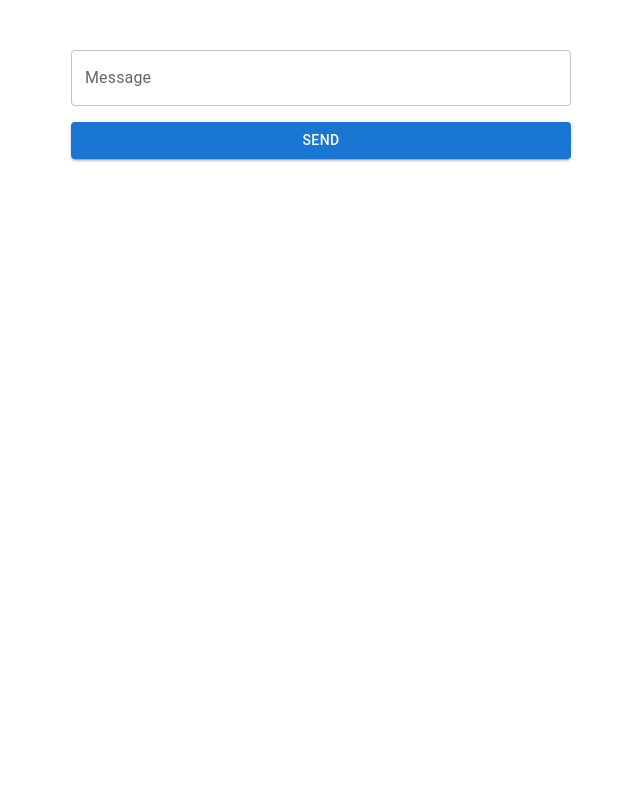
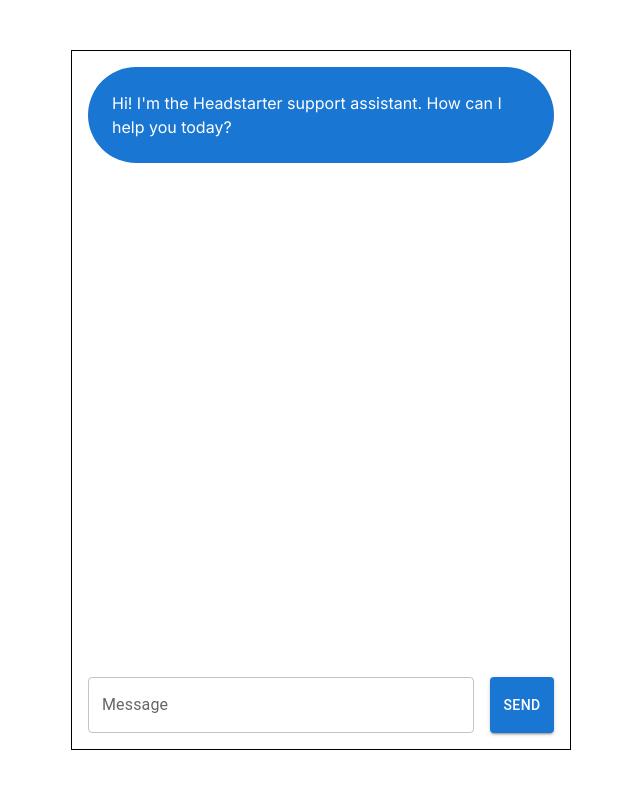
Before and after one commit to chandolusravya/AI_Customer_Support, a Next.js app in the folder customer-chat-support/: page / in a window 1280 px wide. Shown: the top 788 px of the page, without its empty margins (319-959 px from the left). Built offline with nearby package versions, Linux system fonts and the light colour scheme.

Commit message:
Add tailwind css and implement basic chat ui
Signed-off-by: maishaSupritee <maisha.sup@gmail.com>

```diff
--- a/customer-chat-support/app/api/chat/route.js
+++ b/customer-chat-support/app/api/chat/route.js
@@ -1,5 +1,5 @@
-import {NextResponse} from 'next/server'
-import OpenAI from "openai"
+import { NextResponse } from "next/server";
+import OpenAI from "openai";
 
 const systemPrompt = `System Prompt for Headstarter Customer Support AI
 
@@ -62,19 +62,19 @@
 
 End of Prompt
 
-Remember: Always maintain a friendly and helpful demeanor, and strive to provide clear, concise, and accurate information to ensure a positive user experience on Headstarter.`
+Remember: Always maintain a friendly and helpful demeanor, and strive to provide clear, concise, and accurate information to ensure a positive user experience on Headstarter.`;
 
 export async function POST(req) {
-    const openai = new OpenAI()
-    const data = await req.json()
+  const openai = new OpenAI();
+  const data = await req.json();
 
-    const completion = await openai.chat.completions.create({
-        messages: [{"role": "system", "content":  systemPrompt},...data],
-        model: "gpt-4o-mini",
-      });
+  const completion = await openai.chat.completions.create({
+    messages: [{ role: "system", content: systemPrompt }, ...data], //put all the content of the chat in the data array
+    model: "gpt-4o-mini",
+  });
 
-    return NextResponse.json(
-        {message: completion.choices[0].message.content},
-        {status: 200},
-    )
+  return NextResponse.json(
+    { message: completion.choices[0].message.content },
+    { status: 200 } //status 200 means everything is okay
+  );
 }
--- a/customer-chat-support/app/globals.css
+++ b/customer-chat-support/app/globals.css
@@ -1,3 +1,6 @@
+@tailwind base;
+@tailwind components;
+@tailwind utilities;
 * {
   box-sizing: border-box;
   padding: 0;
--- a/customer-chat-support/app/layout.js
+++ b/customer-chat-support/app/layout.js
@@ -4,8 +4,9 @@
 const inter = Inter({ subsets: ["latin"] });
 
 export const metadata = {
-  title: "Create Next App",
-  description: "Generated by create next app",
+  title: "Headstarter Customer Support AI",
+  description:
+    "Customer support AI for Headstarter, an interview practice platform.",
 };
 
 export default function RootLayout({ children }) {
--- a/customer-chat-support/app/page.js
+++ b/customer-chat-support/app/page.js
@@ -1,46 +1,101 @@
-"use client"
+"use client";
 import { Box, Stack, TextField, Button } from "@mui/material";
-import { useState } from "react"
+import { useState } from "react";
 
 export default function Home() {
-  const [ messages, setMessages ] = useState([
-    { role: 'assistant', content: `Hi! I'm the Headstarter support assistant. How can I help you today?`},
-  ])
+  const [messages, setMessages] = useState([
+    {
+      role: "assistant",
+      content:
+        "Hi! I'm the Headstarter support assistant. How can I help you today?",
+    },
+  ]);
+  const [message, setMessage] = useState("");
+
+  const sendMessage = async () => {
+    setMessage(""); //empty out the message input field as soon as we send a message
+    setMessages((messages) => [
+      //add the user message to the messages array
+      ...messages,
+      { role: "user", content: message },
+    ]);
+
+    //send the user message to the server and get the response
+    const response = await fetch("/api/chat", {
+      method: "POST",
+      headers: {
+        "Content-Type": "application/json",
+      },
+      body: JSON.stringify([...messages, { role: "user", content: message }]),
+    });
+
+    //add the assistant's response to the messages array
+    const data = await response.json();
+    setMessages((messages) => [
+      ...messages,
+      { role: "assistant", content: data.message },
+    ]);
+  };
+
   return (
     <Box
-    width = "100%"
-    height = "100vh"
-    display = "flex"
-    flexDirection = "column"
-    justifyContent = "center"
-    alignItems= "center"
+      width="100vw"
+      height="100vh"
+      display="flex"
+      flexDirection="column"
+      justifyContent="center"
+      alignItems="center"
+      overflow="hidden" // Prevent body scroll
     >
-    <Stack direction={'column'} width="500px" height="700px">
-      <Stack direction={'column'} spacing={2}>
-        {
-          messages.map((message, index) => {
+      <Stack
+        direction={"column"}
+        width="500px"
+        height="700px"
+        border="1px solid black"
+        p={2}
+        spacing={3}
+        overflow="hidden"
+      >
+        <Stack
+          direction={"column"}
+          spacing={2}
+          flexGrow={1}
+          overflow="auto"
+          maxHeight="100%"
+        >
+          {messages.map((message, index) => (
             <Box
               key={index}
               display="flex"
               justifyContent={
-              message.role === "assisstance" ? "flex-start" : "flex-end"
+                message.role === "assistant" ? "flex-start" : "flex-end"
               }
             >
               <Box
-              bgcolor={message.role === 'assistant' ? 'primary.main' : 'secondary.main'}
+                bgcolor={
+                  message.role === "assistant"
+                    ? "primary.main"
+                    : "secondary.main"
+                }
                 color="white"
                 borderRadius={16}
-              p={2}
+                p={3}
               >
                 {message.content}
               </Box>
             </Box>
-          })
-        }
+          ))}
         </Stack>
-      <Stack direction={'column'} spacing={2}>
-        <TextField label="Message" fullWidth/>
-        <Button variant="contained">Send</Button>
+        <Stack direction={"row"} spacing={2}>
+          <TextField
+            label="Message"
+            fullWidth
+            value={message}
+            onChange={(e) => setMessage(e.target.value)}
+          />
+          <Button variant="contained" onClick={sendMessage}>
+            Send
+          </Button>
         </Stack>
       </Stack>
     </Box>
--- a/customer-chat-support/package.json
+++ b/customer-chat-support/package.json
@@ -18,7 +18,10 @@
     "react-dom": "^18"
   },
   "devDependencies": {
+    "autoprefixer": "^10.4.20",
     "eslint": "^8",
-    "eslint-config-next": "14.2.5"
+    "eslint-config-next": "14.2.5",
+    "postcss": "^8.4.41",
+    "tailwindcss": "^3.4.7"
   }
 }
--- /dev/null
+++ b/customer-chat-support/postcss.config.js
@@ -0,0 +1,6 @@
+module.exports = {
+  plugins: {
+    tailwindcss: {},
+    autoprefixer: {},
+  },
+}
--- /dev/null
+++ b/customer-chat-support/tailwind.config.js
@@ -0,0 +1,12 @@
+/** @type {import('tailwindcss').Config} */
+module.exports = {
+  content: [
+    "./app/**/*.{js,ts,jsx,tsx,mdx}", // Note the addition of the `app` directory.
+    "./pages/**/*.{js,ts,jsx,tsx,mdx}",
+    "./components/**/*.{js,ts,jsx,tsx,mdx}",
+  ],
+  theme: {
+    extend: {},
+  },
+  plugins: [],
+};
```
Also changed, not shown: 1 other file (tests, documents, lock files or other folders). Lines whose indentation alone changed are shown as unchanged.
